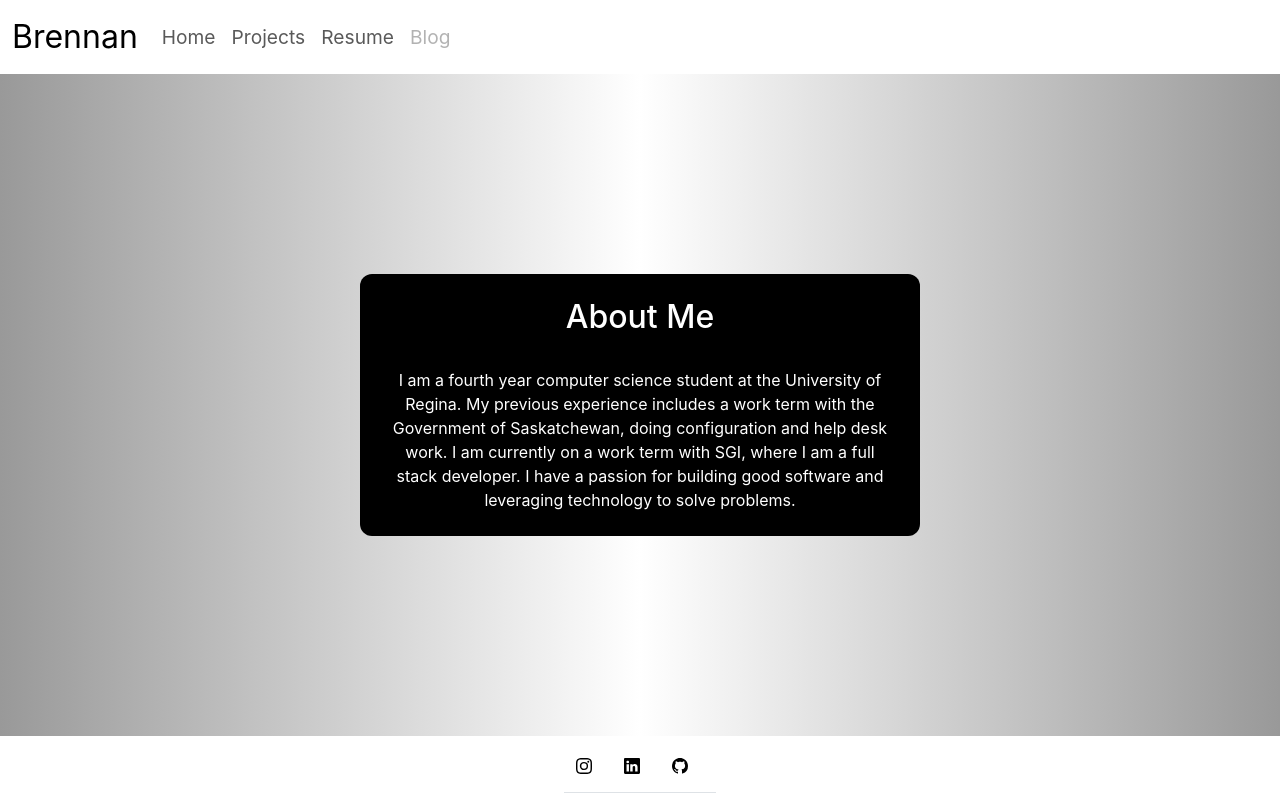
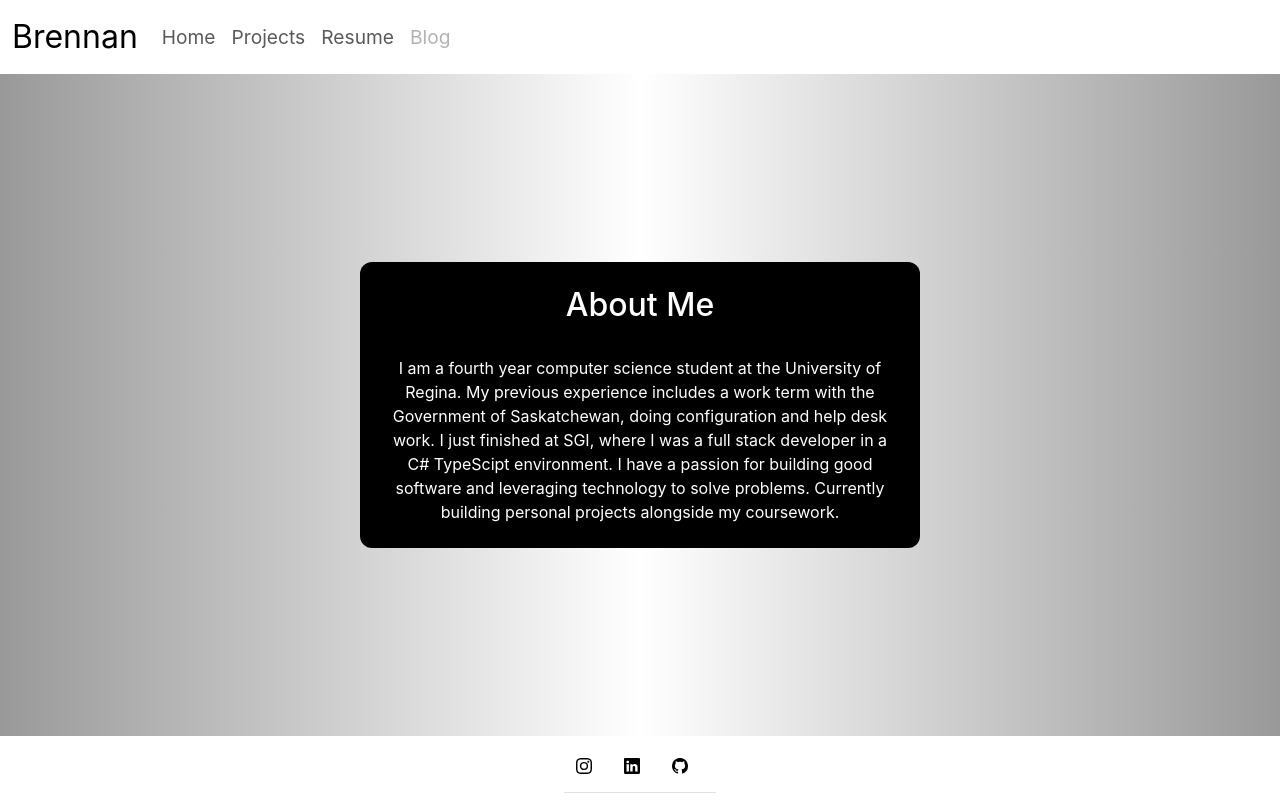
Before and after one commit to bhorvy/PersonalWebsite, a React (Create React App) app: page /aboutme in a window 1280 px wide. Built offline with nearby package versions, Linux system fonts and the light colour scheme.

Commit message:
Update some components. Need to do BJ next

```diff
--- a/src/components/AboutMe.jsx
+++ b/src/components/AboutMe.jsx
@@ -7,8 +7,9 @@ function AboutMe() {
           <h2 className="mt-4">About Me</h2>
           <p className="m-4">I am a fourth year computer science student at the University of Regina. My previous
             experience includes a work term with the Government of Saskatchewan, doing configuration
-            and help desk work. I am currently on a work term with SGI, where I am a full stack developer.
-            I have a passion for building good software and leveraging technology to solve problems.
+            and help desk work. I just finished at SGI, where I was a full stack developer in a C# TypeScipt environment.
+            I have a passion for building good software and leveraging technology to solve problems. Currently building personal projects
+            alongside my coursework.
           </p>
         </div>
 
--- a/src/components/MainPage.jsx
+++ b/src/components/MainPage.jsx
@@ -9,7 +9,7 @@ export default function MainPage() {
                     <div className="col-lg-5 d-flex flex-column align-items-center justify-content-center text-center div-style-2" style={{ minHeight: '40vh', minWidth: '40vh'  }}>
                         <h2>Hello, I'm Brennan.</h2>
                         <p className="main-p">Computer Science Student at the University of Regina</p>
-                        <p className="main-p">Currently: Work Term with SGI 🚗</p>
+                        <p className="main-p">Currently: Back to School 📚</p>
                     </div>
                 </div>
             </div>
@@ -18,7 +18,7 @@ export default function MainPage() {
                     <div className="col-lg-5 d-flex flex-column align-items-center justify-content-center text-center div-style" style={{ minHeight: '30vh' ,minWidth: '40vh' }}
                     onClick={()=> window.location.href ="AboutMe"}>
                         <h5>About Me</h5>
-                        <p>22 year old fourth year student, average of 89%. I like "trying" coding. </p>
+                        <p>22 year old fourth year student, average of 89%. I like building things, and coding is a means to an end. </p>
                     </div>
                     <div className="col-lg-4 d-flex flex-column align-items-center justify-content-center text-center div-style-2" style={{ minHeight: '30vh', minWidth: '40vh' }}>
                         <h2>Technologies</h2>
```
